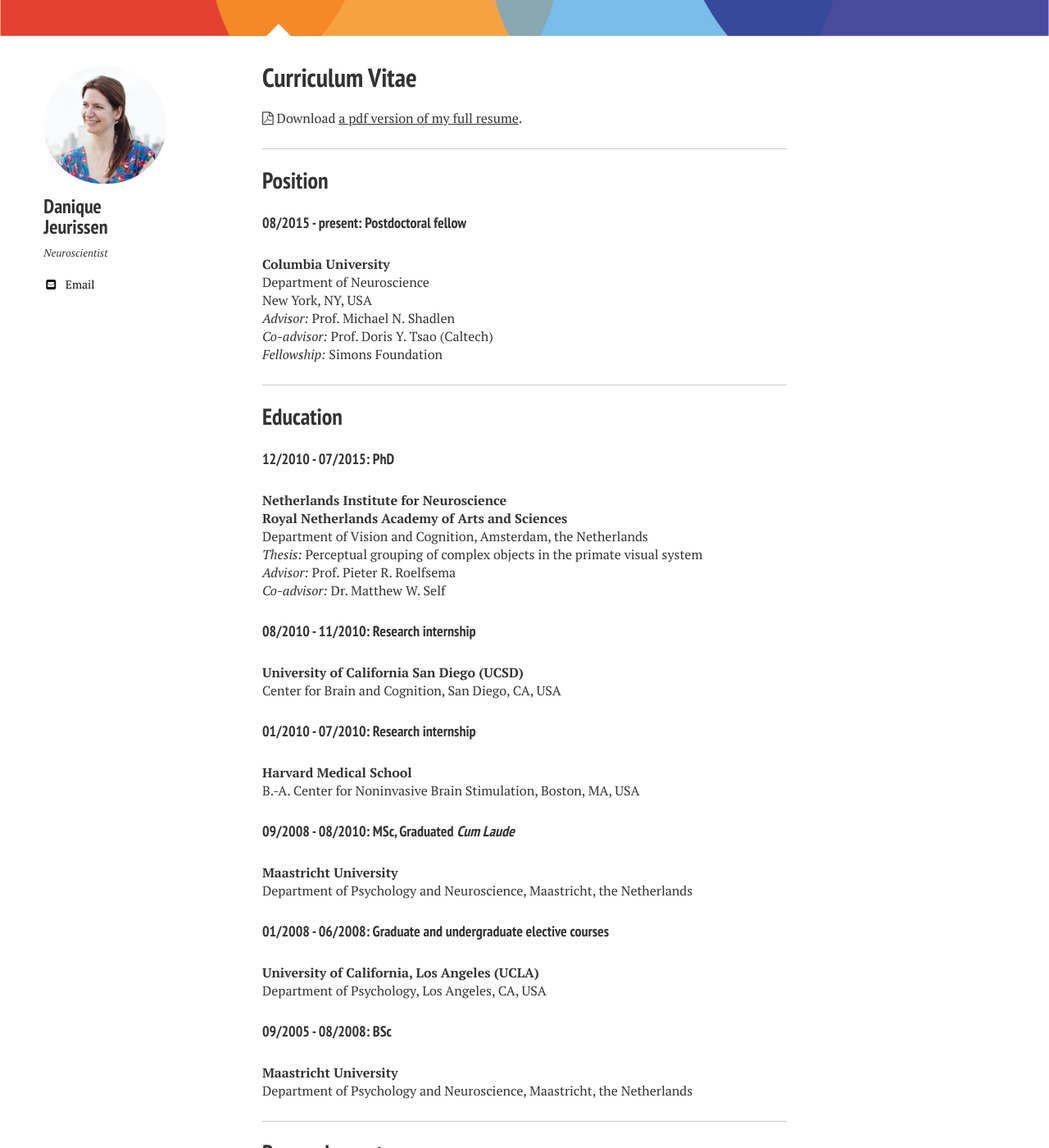
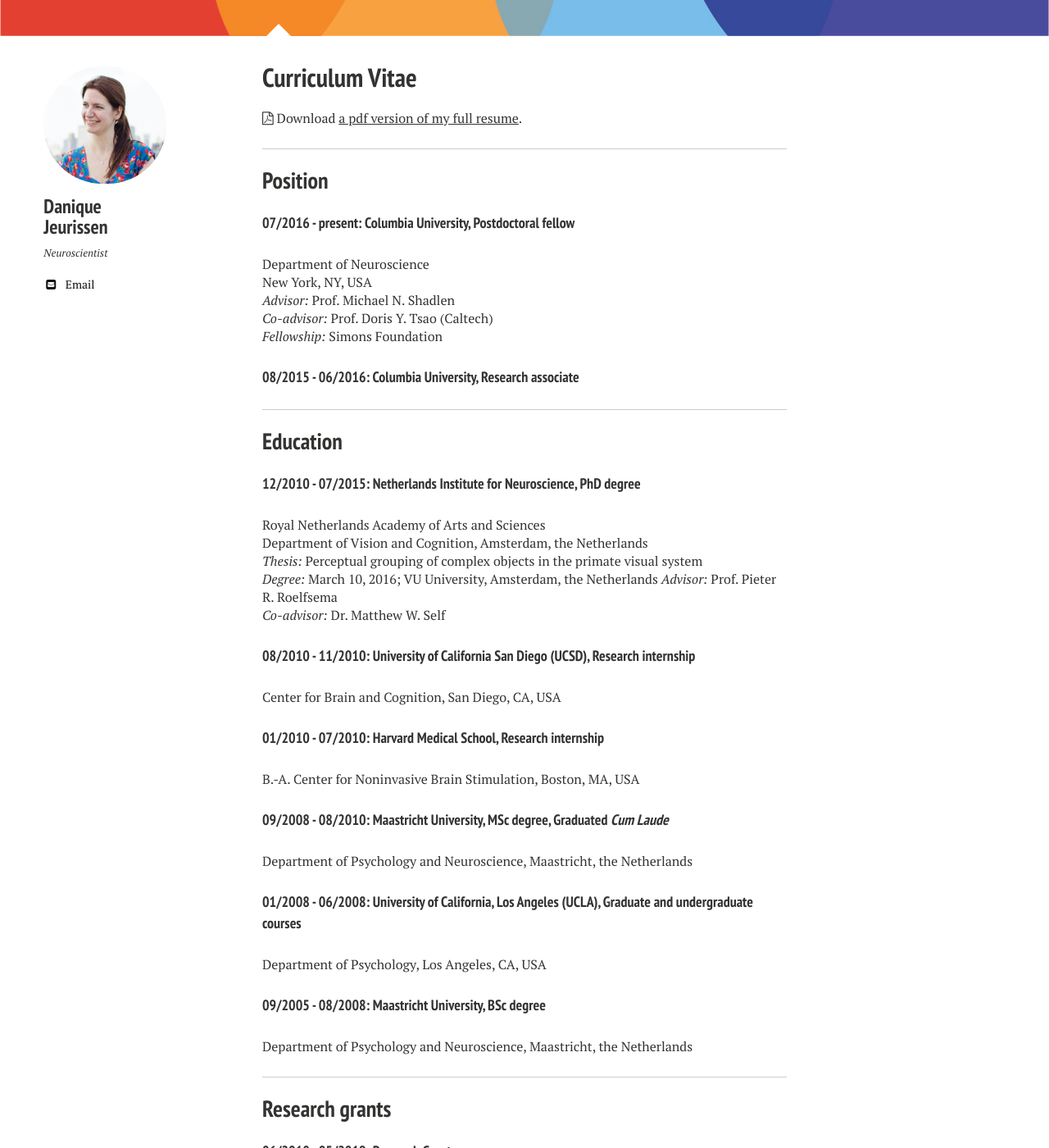
Before and after one commit to DaniqueJeurissen/DaniqueJeurissen.github.io, a Jekyll site: the page built from cv/index.md, in a window 1280 px wide and 1400 px high, scrolled down 325 px. Shown: the whole window at 82% size. Built offline with Jekyll 4.4.1, drawn with Linux system fonts in a browser that asks for light colours; nearby versions of some CDN libraries.

Commit message:
Fixed typo cv, shorter education list

```diff
--- a/cv/index.md
+++ b/cv/index.md
@@ -11,46 +11,42 @@ image:
 
 ## Position
 
-#### 08/2015 - present: Postdoctoral fellow
-**Columbia University**<br/>
+#### 07/2016 - present: Columbia University, Postdoctoral fellow
 Department of Neuroscience<br/>
 New York, NY, USA<br/>
 _Advisor:_ Prof. Michael N. Shadlen<br/>
 _Co-advisor:_ Prof. Doris Y. Tsao (Caltech)<br/>
 _Fellowship:_ Simons Foundation<br/>
 
+#### 08/2015 - 06/2016: Columbia University, Research associate
+
 
 ---
 
 ## Education
 
-#### 12/2010 - 07/2015: PhD
-**Netherlands Institute for Neuroscience**<br/>
-**Royal Netherlands Academy of Arts and Sciences**<br/>
+#### 12/2010 - 07/2015: Netherlands Institute for Neuroscience, PhD degree
+Royal Netherlands Academy of Arts and Sciences<br/>
 Department of Vision and Cognition, Amsterdam, the Netherlands<br/>
 _Thesis:_ Perceptual grouping of complex objects in the primate visual system<br/>
+_Degree:_ March 10, 2016; VU University, Amsterdam, the Netherlands
 _Advisor:_ Prof. Pieter R. Roelfsema<br/>
 _Co-advisor:_ Dr. Matthew W. Self<br/>
 
-#### 08/2010 - 11/2010: Research internship
-**University of California San Diego (UCSD)**<br/>
+#### 08/2010 - 11/2010: University of California San Diego (UCSD), Research internship
 Center for Brain and Cognition, San Diego, CA, USA<br/>
 
 
-#### 01/2010 - 07/2010: Research internship
-**Harvard Medical School**<br/>
+#### 01/2010 - 07/2010: Harvard Medical School, Research internship
 B.-A. Center for Noninvasive Brain Stimulation, Boston, MA, USA<br/>
 
-#### 09/2008 - 08/2010: MSc, Graduated _Cum Laude_
-**Maastricht University**<br/>
+#### 09/2008 - 08/2010: Maastricht University, MSc degree, Graduated _Cum Laude_
 Department of Psychology and Neuroscience, Maastricht, the Netherlands<br/>
 
-#### 01/2008 - 06/2008: Graduate and undergraduate elective courses
-**University of California, Los Angeles (UCLA)**<br/>
+#### 01/2008 - 06/2008: University of California, Los Angeles (UCLA), Graduate and undergraduate courses
 Department of Psychology, Los Angeles, CA, USA<br/>
 
-#### 09/2005 - 08/2008: BSc
-**Maastricht University**<br/>
+#### 09/2005 - 08/2008: Maastricht University, BSc degree
 Department of Psychology and Neuroscience, Maastricht, the Netherlands<br/>
 
 
```
Also changed, not shown: 1 other file.
